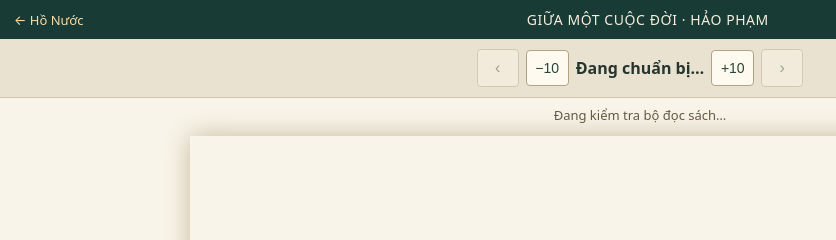
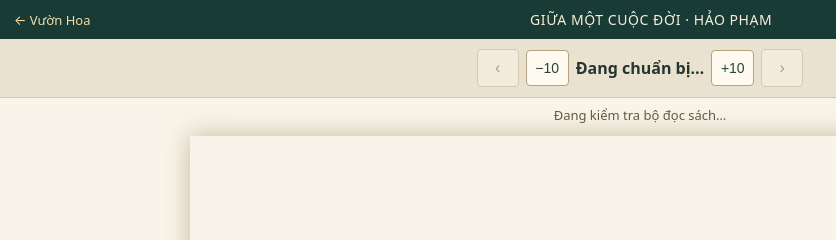
Before and after one commit to Phu-1966/Vuon-hoa, a plain HTML site: page doc-sach-giua-mot-cuoc-doi.html in a window 1280 px wide. Shown: the top 240 px of the page, 0-836 px from the left. Drawn offline with nearby package versions, Linux system fonts and the light colour scheme.

Commit message:
Update doc-sach-giua-mot-cuoc-doi.html

```diff
--- a/doc-sach-giua-mot-cuoc-doi.html
+++ b/doc-sach-giua-mot-cuoc-doi.html
@@ -20,7 +20,7 @@ button{border:1px solid #b7a27f;background:#fffaf0;color:#29443a;padding:8px 13p
 </style>
 </head>
 <body>
-<header><a href="index.html">← Hồ Nước</a><div class="bookname">GIỮA MỘT CUỘC ĐỜI · HẢO PHẠM</div><span style="width:54px"></span></header>
+<header><a href="index.html">← Vườn Hoa</a><div class="bookname">GIỮA MỘT CUỘC ĐỜI · HẢO PHẠM</div><span style="width:54px"></span></header>
 <div class="controls"><button id="prev" aria-label="Trang trước" disabled>‹</button><button id="jumpBack" aria-label="Lùi 10 trang">−10</button><span id="page">Đang chuẩn bị…</span><button id="jumpForward" aria-label="Tiến 10 trang">+10</button><button id="next" aria-label="Trang sau" disabled>›</button></div>
 <div id="status" role="status" aria-live="polite">Đang kết nối để mở sách…</div>
 <div id="viewer" aria-label="Trang đọc sách"></div>
```
